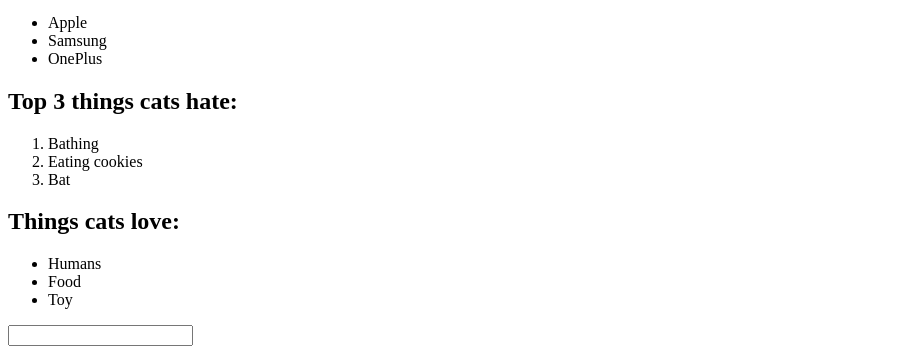
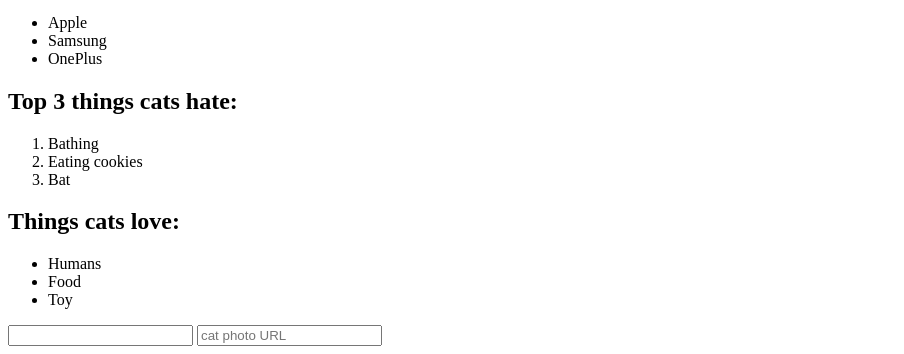
Before and after one commit to MohdSaifCedcoss/HTMLHandsOnRepo, a plain HTML site: page index.html in a window 1280 px wide. Shown: the part 1977-2331 px from the top of the page, without its empty margins (0-904 px from the left). Drawn offline with Linux system fonts and the light colour scheme.

Commit message:
Eighteen Task

```diff
--- a/index.html
+++ b/index.html
@@ -133,3 +133,6 @@
 
 <!-- seventeen task -->
 <input type="text">
+
+<!-- eighteen task -->
+<input type="text" placeholder="cat photo URL">
```
